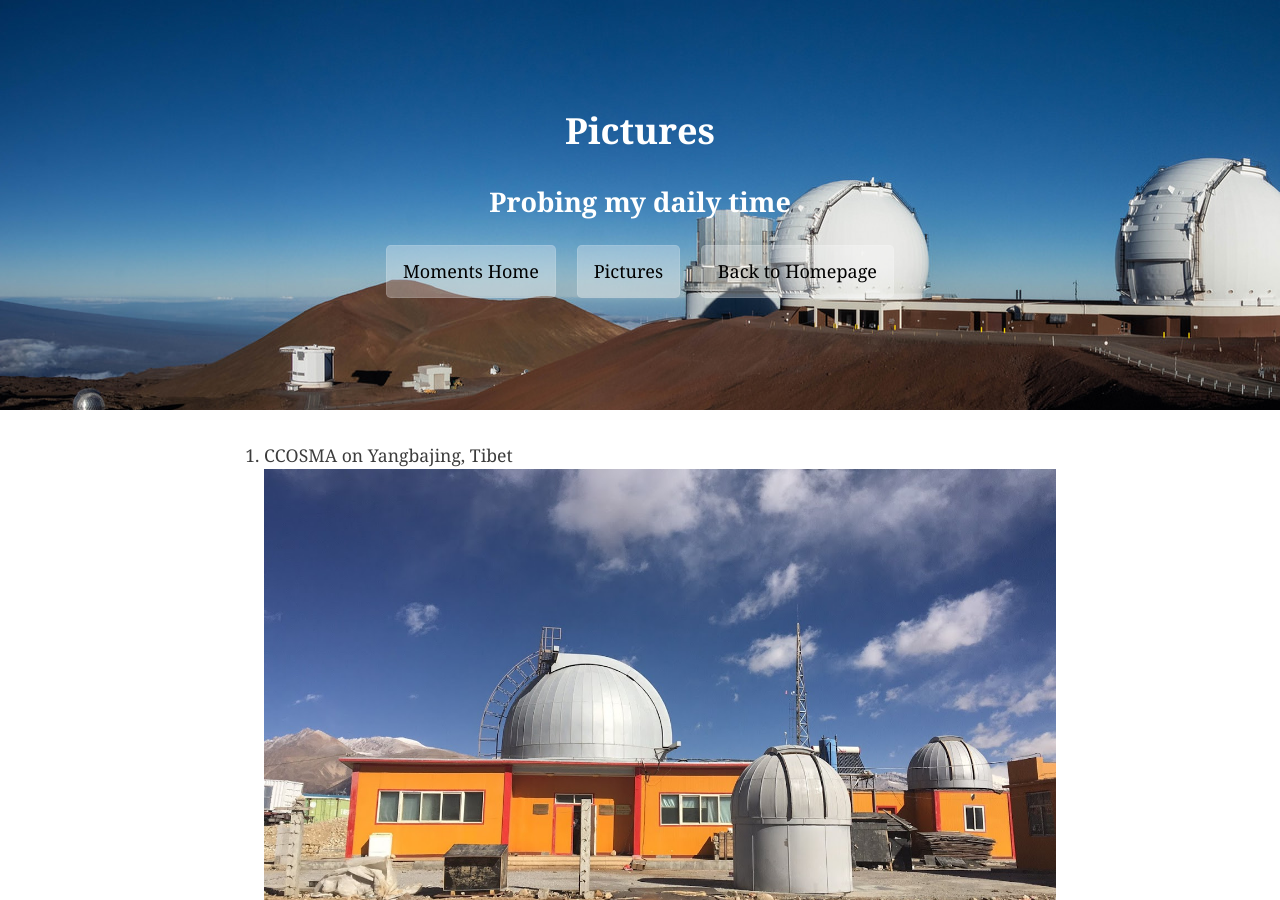
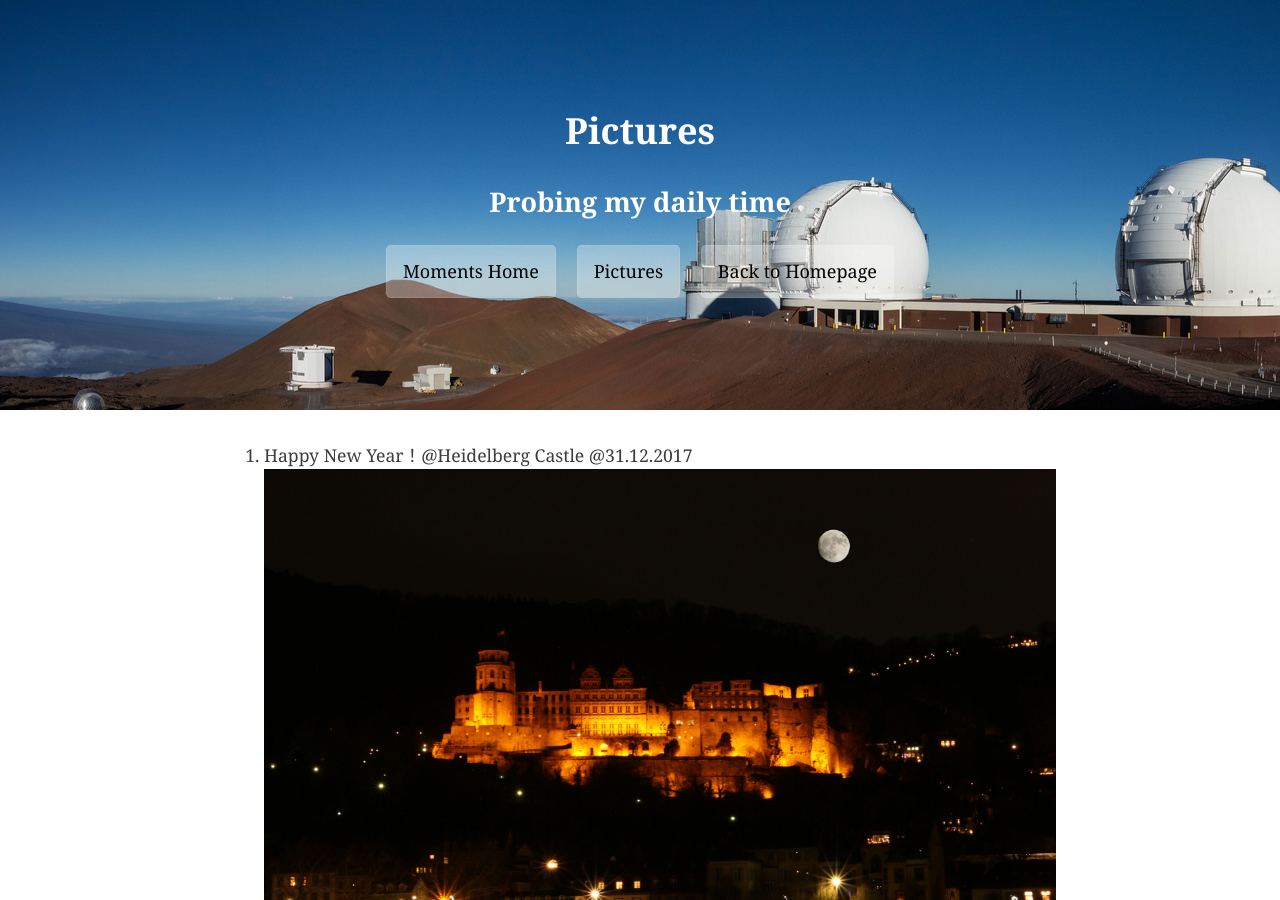
Before and after one commit to zcp521/zcp521.github.io, a Jekyll site: the page built from pictures.md, in a window 1280 px wide and 900 px high. Built offline with Jekyll 4.4.1, drawn with Linux system fonts in a browser that asks for light colours.

Commit message:
Update pictures.md

```diff
--- a/pictures.md
+++ b/pictures.md
@@ -4,6 +4,9 @@ title: "Pictures"
 tagline: "Probing my daily time"
 ---
 
+18. Happy New Year！@Heidelberg Castle @31.12.2017
+    <img src="/img/castle.jpg" width="100%">
+    <br />
 
 17. CCOSMA on Yangbajing, Tibet
     <img src="/img/CCOSMA.JPG" width="100%">
```
